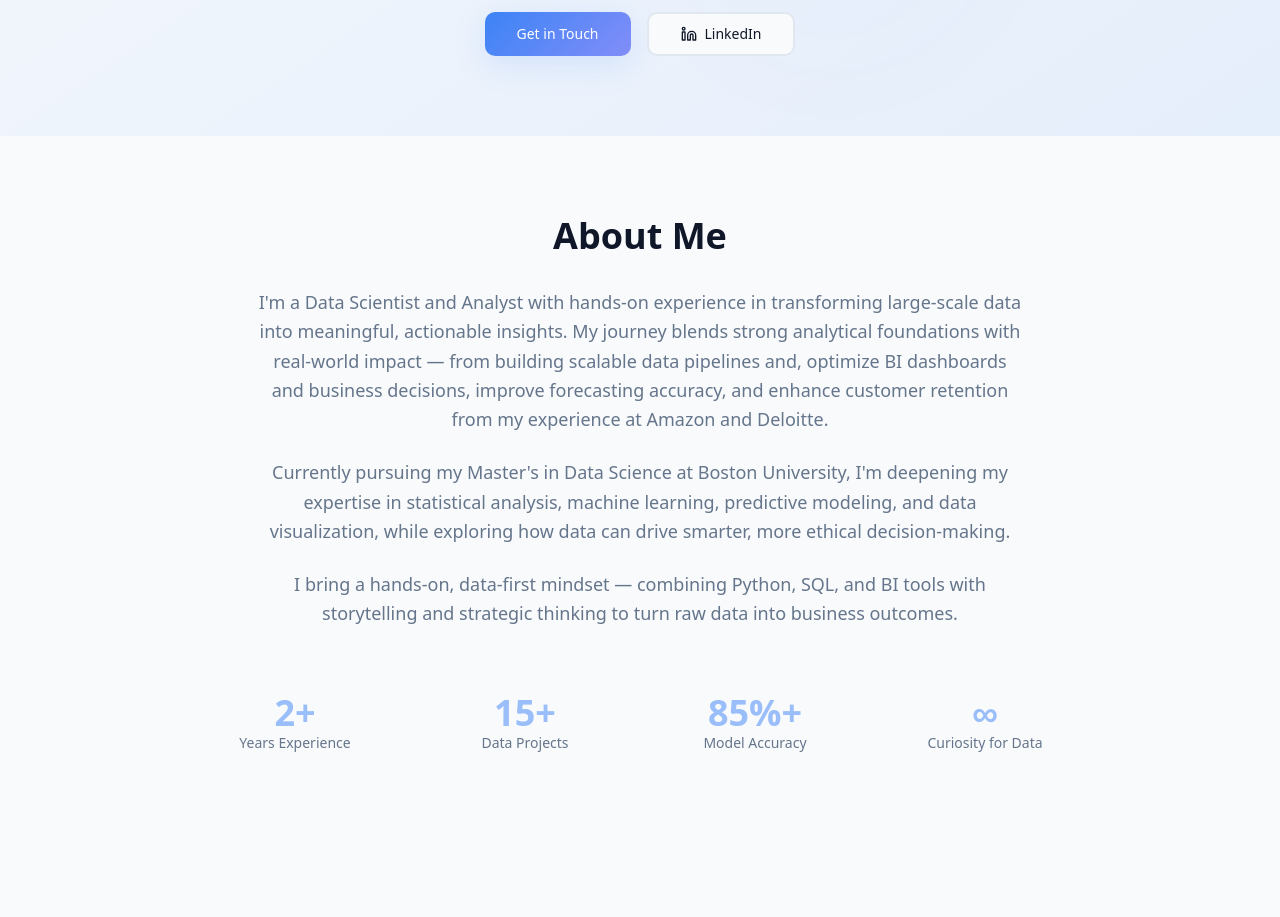
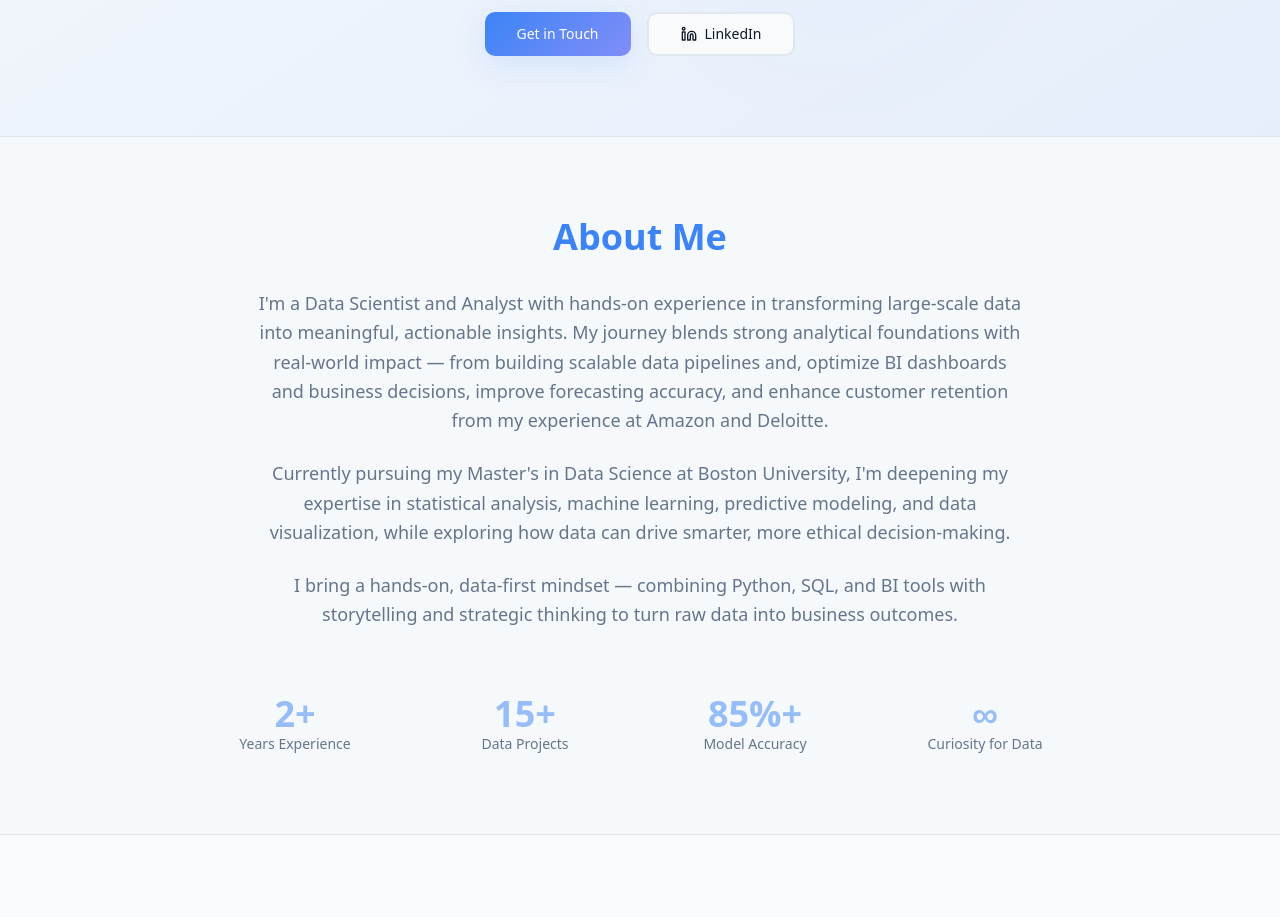
Before and after one commit to GeesalaPrashanthi/GeesalaPrashanthi.github.io, a React (Vite) app: page / in a window 1280 px wide. Shown: the part 720-1637 px from the top of the page. Built offline with nearby package versions, Linux system fonts and the light colour scheme; the HTML template or start-up script is replaced by a standard one.

Commit message:
Refactor About and Experience sections

```diff
--- a/src/components/About.tsx
+++ b/src/components/About.tsx
@@ -1,9 +1,9 @@
 export const About = () => {
   return (
-    <section id="about" className="py-20 bg-background/80 backdrop-blur supports-[backdrop-filter]:bg-background/60">
+    <section id="about" className="py-20 bg-muted/30 border-y border-border">
       <div className="container mx-auto px-4">
         <div className="max-w-3xl mx-auto text-center mb-16">
-          <h2 className="text-4xl font-bold mb-8">About Me</h2>
+          <h2 className="text-4xl font-bold mb-8 bg-gradient-to-r from-primary to-accent bg-clip-text text-transparent">About Me</h2>
           <p className="text-lg text-muted-foreground leading-relaxed mb-6">
             I'm a Data Scientist and Analyst with hands-on experience in transforming large-scale data into meaningful, actionable insights. My journey blends strong analytical foundations with real-world impact — from building scalable data pipelines and, optimize BI dashboards and business decisions, improve forecasting accuracy, and enhance customer retention from my experience at Amazon and Deloitte.
           </p>
--- a/src/components/Experience.tsx
+++ b/src/components/Experience.tsx
@@ -86,11 +86,11 @@ const experiences = [
 
 export const Experience = () => {
   return (
-    <section id="experience" className="py-20">
+    <section id="experience" className="py-20 bg-background">
       <div className="container mx-auto px-4">
         <div className="max-w-4xl mx-auto space-y-8">
           <div className="text-center space-y-4 animate-fade-in-up">
-            <h2 className="text-4xl font-bold">Experience</h2>
+            <h2 className="text-4xl font-bold">Professional Experience</h2>
             <p className="text-lg text-muted-foreground">
               Professional roles and projects I contributed to
             </p>
```
